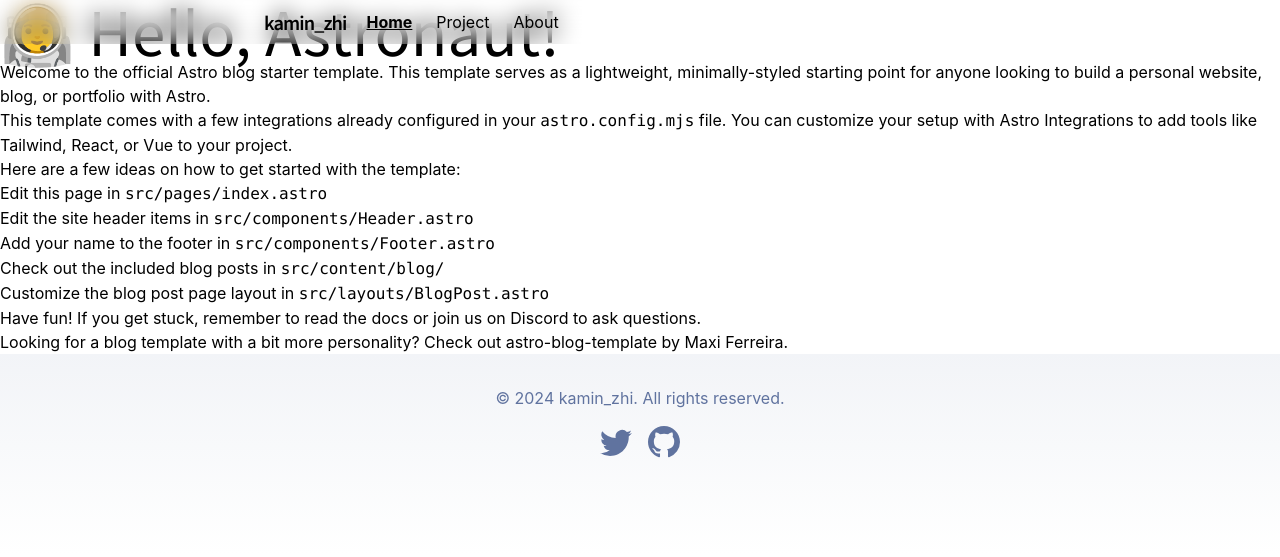
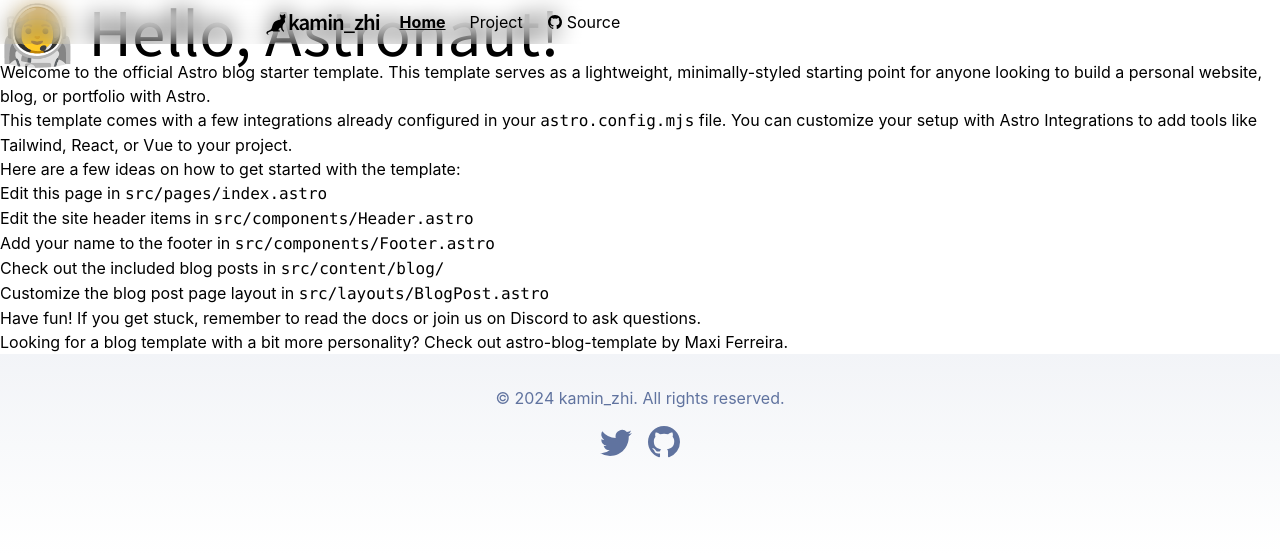
Before and after one commit to kaminzhi/kamin-webpage, an Astro site: page / in a window 1280 px wide. Built offline with nearby package versions, Linux system fonts and the light colour scheme; Astro itself is replaced by a stand-in of ours.

Commit message:
fix: 🐛 editor header link
add svg

```diff
--- a/package.json
+++ b/package.json
@@ -22,6 +22,7 @@
     "astro": "^4.9.1",
     "react": "^18.3.1",
     "react-dom": "^18.3.1",
+    "react-icons": "^5.2.1",
     "tailwindcss": "^3.4.3",
     "typescript": "^5.4.5"
   }
--- a/src/components/Header.astro
+++ b/src/components/Header.astro
@@ -1,17 +1,19 @@
 ---
 import HeaderLink from './HeaderLink.astro';
 import { SITE_TITLE } from '../consts';
+import { IoLogoGithub } from 'react-icons/io5';
+import FootprintIcon from './icons/footprint';
 ---
 
 <header class="fixed w-full pq2 z-20 backdrop-blur-md">
   <div class="mx-auto max-w-3xl">
 	  <nav class="flex items-center gap-3 text-base">
-	  	<h2 class="font-semibold tracking-tighter p-2 font-mplus text-lg">{SITE_TITLE}</h2>
+      <h2 class="font-semibold tracking-tighter p-2 font-mplus text-xl"><FootprintIcon/>{SITE_TITLE}</h2>
 		  <div class="items-center gap-6 hidden md:flex">
 			  <HeaderLink href="/">Home</HeaderLink>
 			  <HeaderLink href="/blog">Project</HeaderLink>
-			  <HeaderLink href="/about">About</HeaderLink>
+        <HeaderLink href="https://github.com/kaminzhi/kaminzhi.github.io" target="_blank"><IoLogoGithub />Source</HeaderLink>
 		  </div>
-      </nav>
+    </nav>
   </div>
 </header>
--- a/src/components/HeaderLink.astro
+++ b/src/components/HeaderLink.astro
@@ -15,8 +15,10 @@
 </a>
 <style>
 	a {
-		display: inline-block;
-		text-decoration: none;
+		display: inline-flex;
+    text-decoration: none;
+    align-items:center;
+    gap: 4px;
 	}
 	a.active {
 		font-weight: bolder;
--- /dev/null
+++ b/src/components/icons/footprint.tsx
@@ -0,0 +1,23 @@
+import React from "react";
+
+export default function Footprint() {
+  return (
+    <svg
+      //xmlns:rdf="http://www.w3.org/1999/02/22-rdf-syntax-ns#"
+      xmlns="http://www.w3.org/2000/svg"
+      //xmlns:cc="http://web.resource.org/cc/"
+      //xmlns:dc="http://purl.org/dc/elements/1.1/"
+      //xmlns:svg="http://www.w3.org/2000/svg"
+      id="svg2"
+      viewBox="0 0 400 380"
+      version="1.0"
+      className="w-6 inline-block transition-transform group-hover:rotate-[20deg]"
+    >
+      <path
+        id="path1891"
+        fill-rule="evenodd"
+        d="m151.35 307.2h113c0-16.06-1.15-19.25-27.75-19.25 4.25-12.75 21.52-43.59 31.12-43.59 8.5 0 18.63 0.47 18.63 19.84 0 22 37.02 57.48 46 43 13.38-21.56-23-14.98-23-67 0-71.15 41.52-61.02 41.52-101 0-20-5.52-22.7-5.52-37 0-18.893 16.65-17.796 13.41-33.465-2.24-10.823-3.99-19.503-5.29-32.591-0.93-9.287-1.23-19.185-10.87-18.787-11.33 0.468-15.63 20.417-33.25 21.848-17.58 1.427-32.57-14.967-39.38-12.625-6.74 2.321-4.62 20.625-0.62 33.625 6.29 20.432 20 46.995-5 50.995s-68 8-99 49-29.86 89.12-42 104c-40.759 49.96-82.526 29.45-82.526 71 0 18.61 31.525 32 36.525 26s-42.485-23.87 10.646-45c45.395-18.04 49.445-21.72 63.355-9z"
+      />
+    </svg>
+  );
+}
```
Also changed, not shown: public/cat-logo.svg (added), 1 other file.
